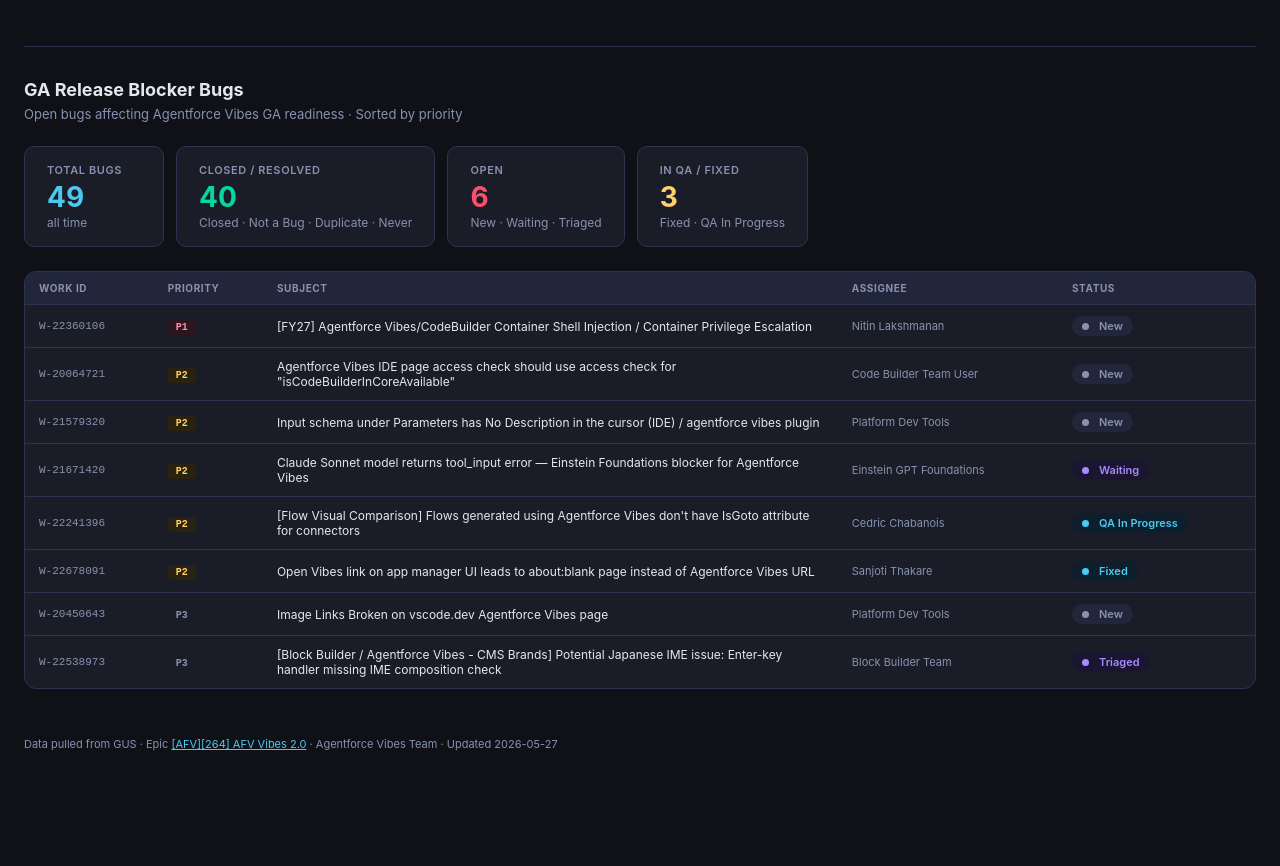
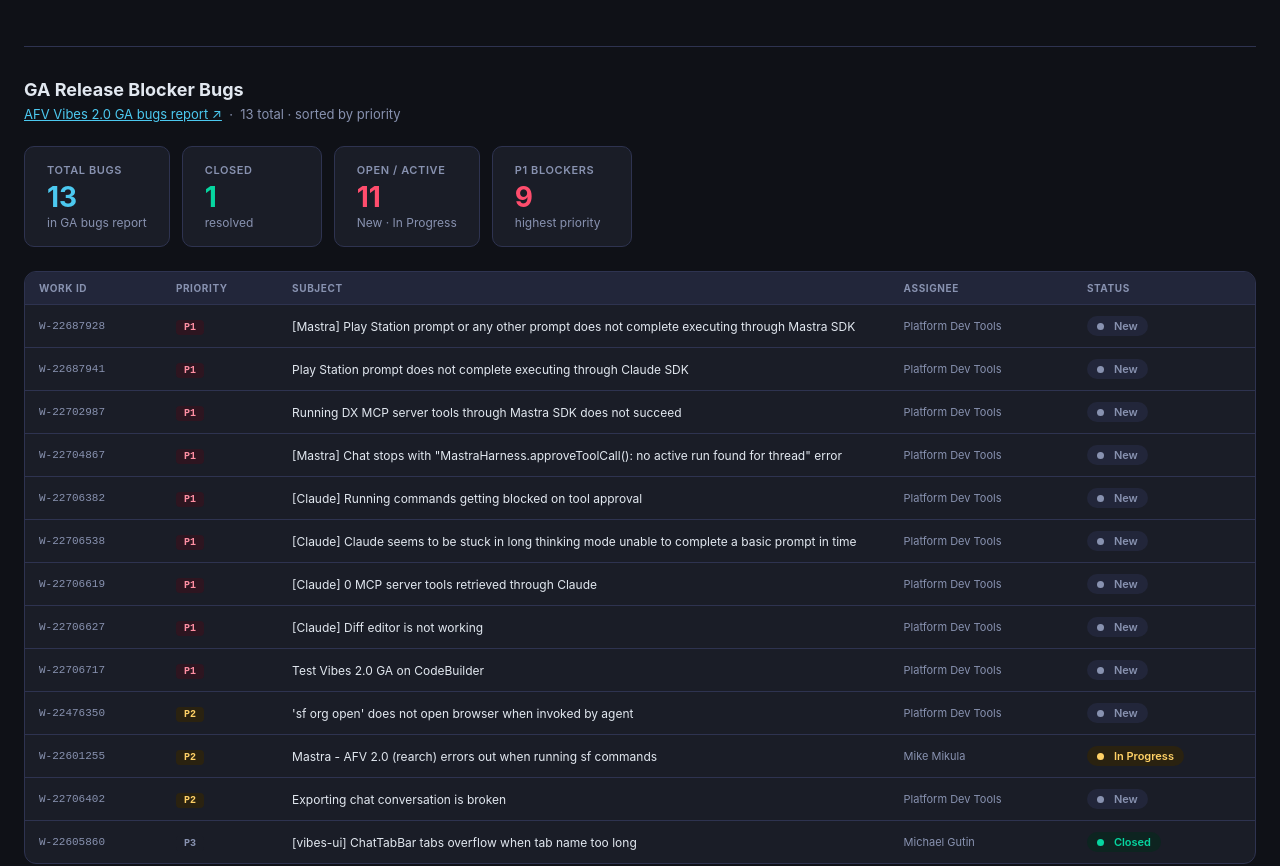
Before and after one commit to diyer/af-vibes-flow-optimizer, a plain HTML site: page afv-ga-release-tracker.html in a window 1280 px wide. Shown: the part 1342-2208 px from the top of the page. Before the commit the page ends 2125 px from the top, so only its background shows below. Drawn offline with Linux system fonts and the light colour scheme.

Commit message:
Fix GA bugs section with data from actual GUS report 00OEE0000038IkP2AU
Replace incorrect bug list with the 13 bugs from the 'AFV Vibes 2.0 GA bugs' report:
- 9 P1 blockers (all New): Mastra/Claude SDK execution failures, MCP tool retrieval,
  tool approval gating, diff editor, long thinking mode, CodeBuilder GA test
- 2 P2: sf org open, Mastra rearch sf commands (In Progress - Mike Mikula)
- 1 P2: export chat (New)
- 1 P3: ChatTabBar overflow (Closed)
Summary: 13 total, 1 closed, 11 open, 9 P1 blockers

```diff
--- a/afv-ga-release-tracker.html
+++ b/afv-ga-release-tracker.html
@@ -997,28 +997,31 @@
 <!-- ===== GA RELEASE BLOCKER BUGS ===== -->
 <div class="section-divider">
   <div class="section-title">GA Release Blocker Bugs</div>
-  <div class="section-subtitle">Open bugs affecting Agentforce Vibes GA readiness · Sorted by priority</div>
+  <div class="section-subtitle">
+    <a href="https://gus.lightning.force.com/lightning/r/Report/00OEE0000038IkP2AU/view?queryScope=userFolders" target="_blank" style="color:var(--blue)">AFV Vibes 2.0 GA bugs report ↗</a>
+    &nbsp;·&nbsp; 13 total · sorted by priority
+  </div>
 
   <div class="bugs-summary">
     <div class="stat-card">
       <div class="label">Total Bugs</div>
-      <div class="value blue">49</div>
-      <div class="sub">all time</div>
+      <div class="value blue">13</div>
+      <div class="sub">in GA bugs report</div>
     </div>
     <div class="stat-card">
-      <div class="label">Closed / Resolved</div>
-      <div class="value green">40</div>
-      <div class="sub">Closed · Not a Bug · Duplicate · Never</div>
+      <div class="label">Closed</div>
+      <div class="value green">1</div>
+      <div class="sub">resolved</div>
     </div>
     <div class="stat-card">
-      <div class="label">Open</div>
-      <div class="value red">6</div>
-      <div class="sub">New · Waiting · Triaged</div>
+      <div class="label">Open / Active</div>
+      <div class="value red">11</div>
+      <div class="sub">New · In Progress</div>
     </div>
     <div class="stat-card">
-      <div class="label">In QA / Fixed</div>
-      <div class="value yellow">3</div>
-      <div class="sub">Fixed · QA In Progress</div>
+      <div class="label">P1 Blockers</div>
+      <div class="value" style="color:var(--red)">9</div>
+      <div class="sub">highest priority</div>
     </div>
   </div>
 
@@ -1030,62 +1033,97 @@
       <tbody>
         <!-- P1 -->
         <tr>
-          <td class="work-id"><a href="https://gus.lightning.force.com/lightning/r/ADM_Work__c/a07EE00002ZLtAUYA1/view" target="_blank">W-22360106</a></td>
+          <td class="work-id"><a href="https://gus.lightning.force.com/lightning/r/ADM_Work__c/a07EE00002awxJEYAY/view" target="_blank">W-22687928</a></td>
           <td><span class="priority-badge priority-p1">P1</span></td>
-          <td class="subject-cell">[FY27] Agentforce Vibes/CodeBuilder Container Shell Injection / Container Privilege Escalation</td>
-          <td class="assignee-cell">Nitin Lakshmanan</td>
+          <td class="subject-cell">[Mastra] Play Station prompt or any other prompt does not complete executing through Mastra SDK</td>
+          <td class="assignee-cell">Platform Dev Tools</td>
+          <td><span class="badge badge-not-started"><span class="dot dot-muted"></span>New</span></td>
+        </tr>
+        <tr>
+          <td class="work-id"><a href="https://gus.lightning.force.com/lightning/r/ADM_Work__c/a07EE00002axScQYAU/view" target="_blank">W-22687941</a></td>
+          <td><span class="priority-badge priority-p1">P1</span></td>
+          <td class="subject-cell">Play Station prompt does not complete executing through Claude SDK</td>
+          <td class="assignee-cell">Platform Dev Tools</td>
+          <td><span class="badge badge-not-started"><span class="dot dot-muted"></span>New</span></td>
+        </tr>
+        <tr>
+          <td class="work-id"><a href="https://gus.lightning.force.com/lightning/r/ADM_Work__c/a07EE00002b1bIeYAI/view" target="_blank">W-22702987</a></td>
+          <td><span class="priority-badge priority-p1">P1</span></td>
+          <td class="subject-cell">Running DX MCP server tools through Mastra SDK does not succeed</td>
+          <td class="assignee-cell">Platform Dev Tools</td>
+          <td><span class="badge badge-not-started"><span class="dot dot-muted"></span>New</span></td>
+        </tr>
+        <tr>
+          <td class="work-id"><a href="https://gus.lightning.force.com/lightning/r/ADM_Work__c/a07EE00002b2F4oYAE/view" target="_blank">W-22704867</a></td>
+          <td><span class="priority-badge priority-p1">P1</span></td>
+          <td class="subject-cell">[Mastra] Chat stops with "MastraHarness.approveToolCall(): no active run found for thread" error</td>
+          <td class="assignee-cell">Platform Dev Tools</td>
+          <td><span class="badge badge-not-started"><span class="dot dot-muted"></span>New</span></td>
+        </tr>
+        <tr>
+          <td class="work-id"><a href="https://gus.lightning.force.com/lightning/r/ADM_Work__c/a07EE00002b2Px7YAE/view" target="_blank">W-22706382</a></td>
+          <td><span class="priority-badge priority-p1">P1</span></td>
+          <td class="subject-cell">[Claude] Running commands getting blocked on tool approval</td>
+          <td class="assignee-cell">Platform Dev Tools</td>
+          <td><span class="badge badge-not-started"><span class="dot dot-muted"></span>New</span></td>
+        </tr>
+        <tr>
+          <td class="work-id"><a href="https://gus.lightning.force.com/lightning/r/ADM_Work__c/a07EE00002b2ePvYAI/view" target="_blank">W-22706538</a></td>
+          <td><span class="priority-badge priority-p1">P1</span></td>
+          <td class="subject-cell">[Claude] Claude seems to be stuck in long thinking mode unable to complete a basic prompt in time</td>
+          <td class="assignee-cell">Platform Dev Tools</td>
+          <td><span class="badge badge-not-started"><span class="dot dot-muted"></span>New</span></td>
+        </tr>
+        <tr>
+          <td class="work-id"><a href="https://gus.lightning.force.com/lightning/r/ADM_Work__c/a07EE00002b2bGqYAI/view" target="_blank">W-22706619</a></td>
+          <td><span class="priority-badge priority-p1">P1</span></td>
+          <td class="subject-cell">[Claude] 0 MCP server tools retrieved through Claude</td>
+          <td class="assignee-cell">Platform Dev Tools</td>
+          <td><span class="badge badge-not-started"><span class="dot dot-muted"></span>New</span></td>
+        </tr>
+        <tr>
+          <td class="work-id"><a href="https://gus.lightning.force.com/lightning/r/ADM_Work__c/a07EE00002b2d46YAA/view" target="_blank">W-22706627</a></td>
+          <td><span class="priority-badge priority-p1">P1</span></td>
+          <td class="subject-cell">[Claude] Diff editor is not working</td>
+          <td class="assignee-cell">Platform Dev Tools</td>
+          <td><span class="badge badge-not-started"><span class="dot dot-muted"></span>New</span></td>
+        </tr>
+        <tr>
+          <td class="work-id"><a href="https://gus.lightning.force.com/lightning/r/ADM_Work__c/a07EE00002b2WETYA2/view" target="_blank">W-22706717</a></td>
+          <td><span class="priority-badge priority-p1">P1</span></td>
+          <td class="subject-cell">Test Vibes 2.0 GA on CodeBuilder</td>
+          <td class="assignee-cell">Platform Dev Tools</td>
           <td><span class="badge badge-not-started"><span class="dot dot-muted"></span>New</span></td>
         </tr>
         <!-- P2 -->
         <tr>
-          <td class="work-id"><a href="https://gus.lightning.force.com/lightning/r/ADM_Work__c/a07EE00002OGdK6YAL/view" target="_blank">W-20064721</a></td>
+          <td class="work-id"><a href="https://gus.lightning.force.com/lightning/r/ADM_Work__c/a07EE00002Zwg17YAB/view" target="_blank">W-22476350</a></td>
           <td><span class="priority-badge priority-p2">P2</span></td>
-          <td class="subject-cell">Agentforce Vibes IDE page access check should use access check for "isCodeBuilderInCoreAvailable"</td>
-          <td class="assignee-cell">Code Builder Team User</td>
-          <td><span class="badge badge-not-started"><span class="dot dot-muted"></span>New</span></td>
-        </tr>
-        <tr>
-          <td class="work-id"><a href="https://gus.lightning.force.com/lightning/r/ADM_Work__c/a07EE00002WEAlmYAH/view" target="_blank">W-21579320</a></td>
-          <td><span class="priority-badge priority-p2">P2</span></td>
-          <td class="subject-cell">Input schema under Parameters has No Description in the cursor (IDE) / agentforce vibes plugin</td>
+          <td class="subject-cell">'sf org open' does not open browser when invoked by agent</td>
           <td class="assignee-cell">Platform Dev Tools</td>
           <td><span class="badge badge-not-started"><span class="dot dot-muted"></span>New</span></td>
         </tr>
         <tr>
-          <td class="work-id"><a href="https://gus.lightning.force.com/lightning/r/ADM_Work__c/a07EE00002WcDc9YAF/view" target="_blank">W-21671420</a></td>
+          <td class="work-id"><a href="https://gus.lightning.force.com/lightning/r/ADM_Work__c/a07EE00002abFMWYA2/view" target="_blank">W-22601255</a></td>
           <td><span class="priority-badge priority-p2">P2</span></td>
-          <td class="subject-cell">Claude Sonnet model returns tool_input error — Einstein Foundations blocker for Agentforce Vibes</td>
-          <td class="assignee-cell">Einstein GPT Foundations</td>
-          <td><span class="badge badge-waiting"><span class="dot dot-purple"></span>Waiting</span></td>
+          <td class="subject-cell">Mastra - AFV 2.0 (rearch) errors out when running sf commands</td>
+          <td class="assignee-cell">Mike Mikula</td>
+          <td><span class="badge badge-in-progress"><span class="dot dot-yellow"></span>In Progress</span></td>
         </tr>
         <tr>
-          <td class="work-id"><a href="https://gus.lightning.force.com/lightning/r/ADM_Work__c/a07EE00002Yu2XsYAJ/view" target="_blank">W-22241396</a></td>
+          <td class="work-id"><a href="https://gus.lightning.force.com/lightning/r/ADM_Work__c/a07EE00002b2Ge1YAE/view" target="_blank">W-22706402</a></td>
           <td><span class="priority-badge priority-p2">P2</span></td>
-          <td class="subject-cell">[Flow Visual Comparison] Flows generated using Agentforce Vibes don't have IsGoto attribute for connectors</td>
-          <td class="assignee-cell">Cedric Chabanois</td>
-          <td><span class="badge badge-review"><span class="dot dot-blue"></span>QA In Progress</span></td>
-        </tr>
-        <tr>
-          <td class="work-id"><a href="https://gus.lightning.force.com/lightning/r/ADM_Work__c/a07EE00002aujLUYAY/view" target="_blank">W-22678091</a></td>
-          <td><span class="priority-badge priority-p2">P2</span></td>
-          <td class="subject-cell">Open Vibes link on app manager UI leads to about:blank page instead of Agentforce Vibes URL</td>
-          <td class="assignee-cell">Sanjoti Thakare</td>
-          <td><span class="badge badge-fixed"><span class="dot dot-blue"></span>Fixed</span></td>
+          <td class="subject-cell">Exporting chat conversation is broken</td>
+          <td class="assignee-cell">Platform Dev Tools</td>
+          <td><span class="badge badge-not-started"><span class="dot dot-muted"></span>New</span></td>
         </tr>
         <!-- P3 -->
         <tr>
-          <td class="work-id"><a href="https://gus.lightning.force.com/lightning/r/ADM_Work__c/a07EE00002QjQwPYAV/view" target="_blank">W-20450643</a></td>
+          <td class="work-id"><a href="https://gus.lightning.force.com/lightning/r/ADM_Work__c/a07EE00002adCTPYA2/view" target="_blank">W-22605860</a></td>
           <td><span class="priority-badge priority-p3">P3</span></td>
-          <td class="subject-cell">Image Links Broken on vscode.dev Agentforce Vibes page</td>
-          <td class="assignee-cell">Platform Dev Tools</td>
-          <td><span class="badge badge-not-started"><span class="dot dot-muted"></span>New</span></td>
-        </tr>
-        <tr>
-          <td class="work-id"><a href="https://gus.lightning.force.com/lightning/r/ADM_Work__c/a07EE00002aFJt9YAG/view" target="_blank">W-22538973</a></td>
-          <td><span class="priority-badge priority-p3">P3</span></td>
-          <td class="subject-cell">[Block Builder / Agentforce Vibes - CMS Brands] Potential Japanese IME issue: Enter-key handler missing IME composition check</td>
-          <td class="assignee-cell">Block Builder Team</td>
-          <td><span class="badge badge-triaged"><span class="dot dot-purple"></span>Triaged</span></td>
+          <td class="subject-cell">[vibes-ui] ChatTabBar tabs overflow when tab name too long</td>
+          <td class="assignee-cell">Michael Gutin</td>
+          <td><span class="badge badge-completed"><span class="dot dot-green"></span>Closed</span></td>
         </tr>
       </tbody>
     </table>
```
